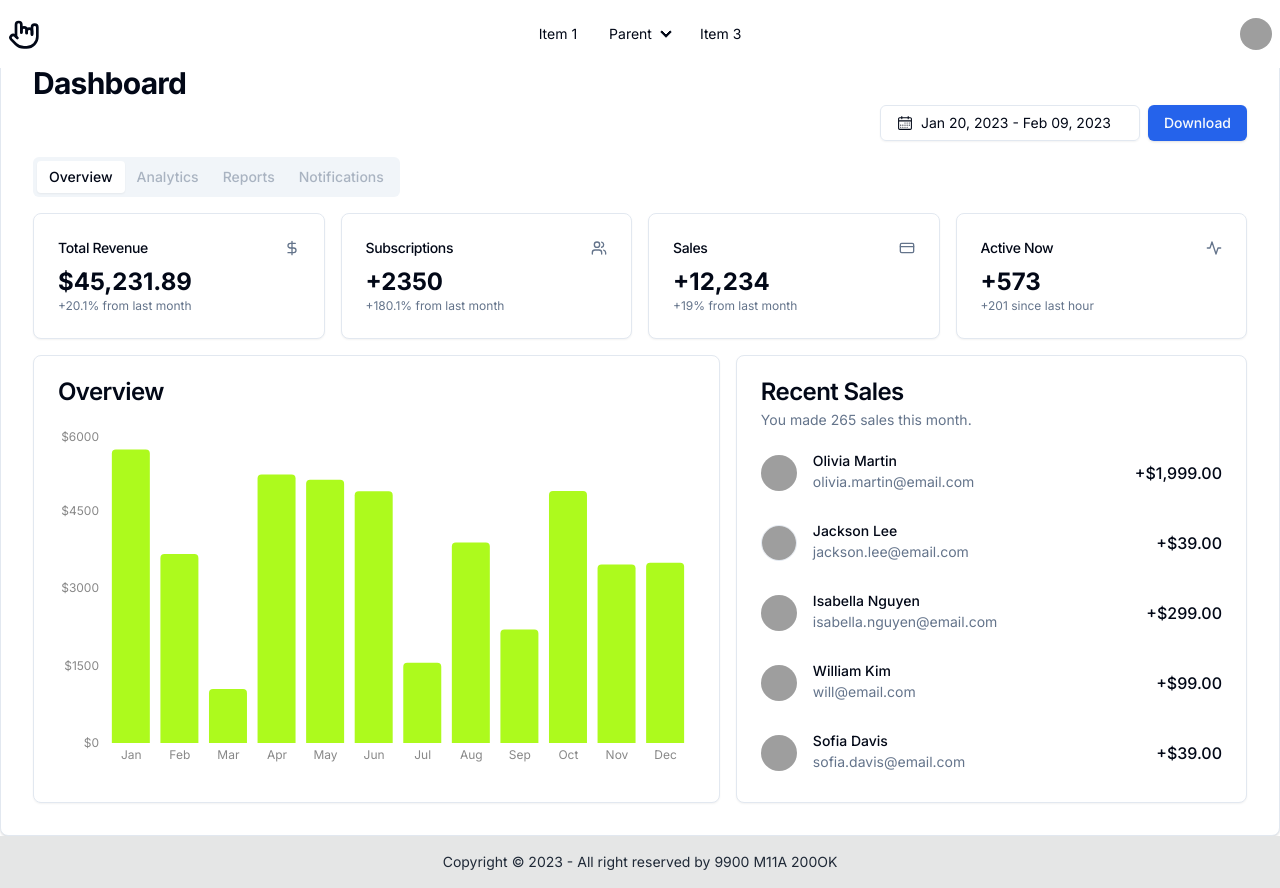
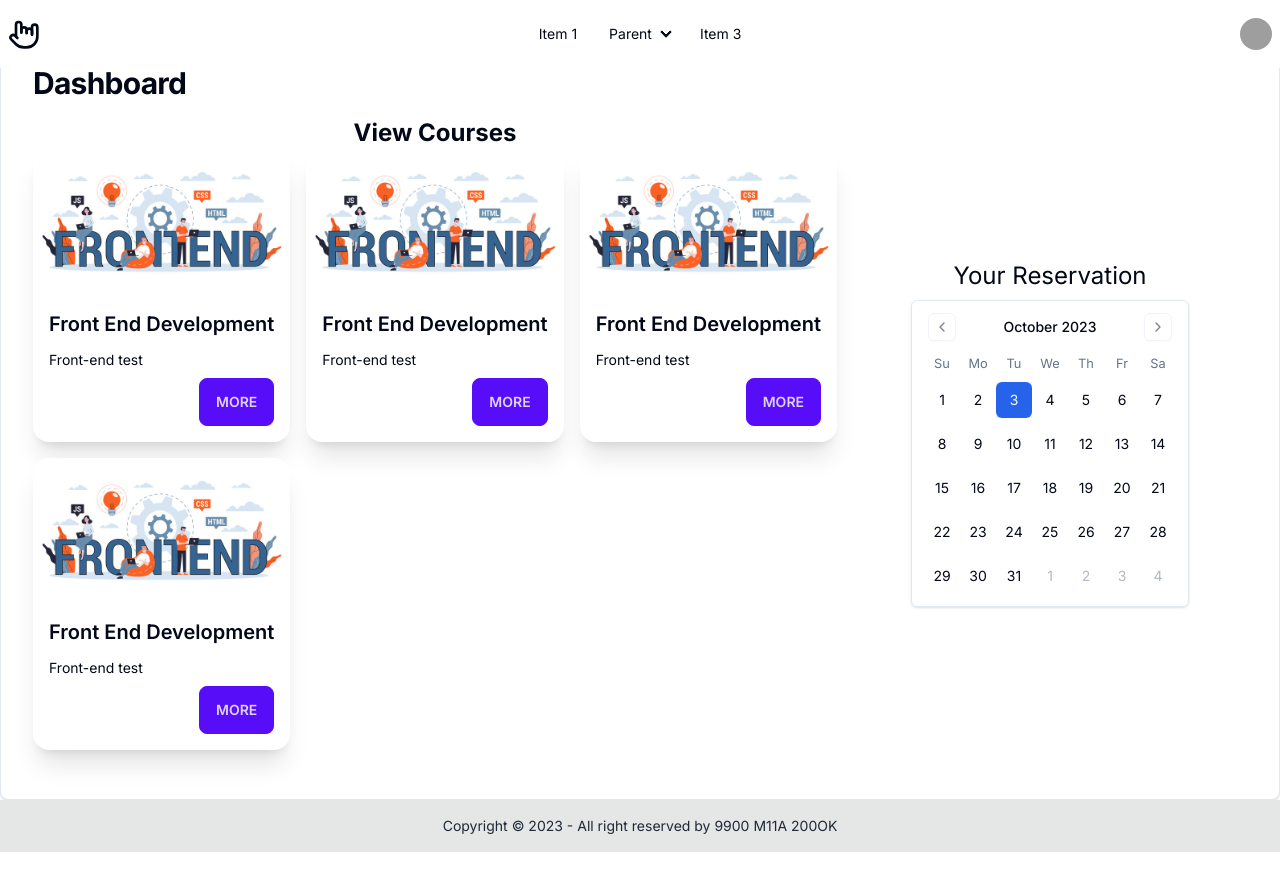
Before and after one commit to benjamin-jun-li/tutor-trackr, a Next.js app in the folder project_code/: page /student/dashboard in a window 1280 px wide. After the commit the page ends 852 px from the top, so only its background shows below. Built offline with nearby package versions, Linux system fonts and the light colour scheme; grey boxes are pictures that could not be loaded.

Commit message:
UOOI-43 student dashboard demo

```diff
--- a/project_code/app/admin/layout.tsx
+++ b/project_code/app/admin/layout.tsx
@@ -3,7 +3,7 @@ interface adminLayoutProps {
     children: ReactNode
 }
 const AdminLayout: FC<adminLayoutProps> = ({ children }) => {
-    return (<main className="overflow-hidden rounded-[0.5rem] border bg-background shadow">
+    return (<main className="min-h-screen overflow-hidden rounded-[0.5rem] border bg-background shadow">
         { children }
     </main>)
 }
--- a/project_code/app/student/dashboard/page.tsx
+++ b/project_code/app/student/dashboard/page.tsx
@@ -1,179 +1,81 @@
-import { Metadata } from "next"
+"use client"
 
-import { Button } from "@/components/ui/button"
-import {
-  Card,
-  CardContent,
-  CardDescription,
-  CardHeader,
-  CardTitle,
-} from "@/components/ui/card"
-import {
-  Tabs,
-  TabsContent,
-  TabsList,
-  TabsTrigger,
-} from "@/components/ui/tabs"
-import { CalendarDateRangePicker } from "@/components/dashboard/date-range-picker"
-import { Overview } from "@/components/dashboard/overview"
-import { RecentSales } from "@/components/dashboard/recent-sales"
-
-export const metadata: Metadata = {
-  title: "Dashboard",
-  description: "Example dashboard app built using the components.",
-}
+import * as React from "react"
+import Image from "next/image";
+import { Calendar } from "@/components/ui/calendar"
 
 export default function DashboardPage() {
+  const [date, setDate] = React.useState<Date | undefined>(new Date())
+
   return (
       <section>
         <div className="flex-1 space-y-4 p-8 pt-6">
-          <div className="flex items-center justify-between space-y-20">
+          <div className="flex items-center justify-between mt-10">
             <h2 className="text-3xl font-bold tracking-tight">Dashboard</h2>
-            <div className="flex items-center space-x-2">
-              <CalendarDateRangePicker />
-              <Button>Download</Button>
+          </div>
+          <div className="grid grid-cols-3 gap-4">
+            <div className="col-span-2 flex flex-col justify-center items-center">
+              <div>
+                <h2 className="font-bold text-2xl">View Courses</h2>
+              </div>
+              <div className="grid grid-cols-3 gap-4">
+                <div className="card card-compact bg-base-100 shadow-xl">
+                  <figure><Image src="/front-end.jpg" alt="FrontEnd" width={300} height={300} /></figure>
+                  <div className="card-body">
+                    <h2 className="card-title">Front End Development</h2>
+                    <p>Front-end test</p>
+                    <div className="card-actions justify-end">
+                      <button className="btn btn-primary">More</button>
+                    </div>
+                  </div>
+                </div>
+
+                <div className="card card-compact bg-base-100 shadow-xl">
+                  <figure><Image src="/front-end.jpg" alt="FrontEnd" width={300} height={300} /></figure>
+                  <div className="card-body">
+                    <h2 className="card-title">Front End Development</h2>
+                    <p>Front-end test</p>
+                    <div className="card-actions justify-end">
+                      <button className="btn btn-primary">More</button>
+                    </div>
+                  </div>
+                </div>
+
+                <div className="card card-compact bg-base-100 shadow-xl">
+                  <figure><Image src="/front-end.jpg" alt="FrontEnd" width={300} height={300} /></figure>
+                  <div className="card-body">
+                    <h2 className="card-title">Front End Development</h2>
+                    <p>Front-end test</p>
+                    <div className="card-actions justify-end">
+                      <button className="btn btn-primary">More</button>
+                    </div>
+                  </div>
+                </div>
+
+                <div className="card card-compact bg-base-100 shadow-xl">
+                  <figure><Image src="/front-end.jpg" alt="FrontEnd" width={300} height={300} /></figure>
+                  <div className="card-body">
+                    <h2 className="card-title">Front End Development</h2>
+                    <p>Front-end test</p>
+                    <div className="card-actions justify-end">
+                      <button className="btn btn-primary">More</button>
+                    </div>
+                  </div>
+                </div>
+              </div>
+
+            </div>
+
+            <div className="col-span-1 flex flex-col justify-center items-center space-y-2">
+              <h3 className="flex justify-center items-center text-2xl">Your Reservation</h3>
+              <Calendar
+                  mode="single"
+                  selected={date}
+                  onSelect={setDate}
+                  className="rounded-md border shadow"
+              />
             </div>
           </div>
-          <Tabs defaultValue="overview" className="space-y-4">
-            <TabsList>
-              <TabsTrigger value="overview">Overview</TabsTrigger>
-              <TabsTrigger value="analytics" disabled>
-                Analytics
-              </TabsTrigger>
-              <TabsTrigger value="reports" disabled>
-                Reports
-              </TabsTrigger>
-              <TabsTrigger value="notifications" disabled>
-                Notifications
-              </TabsTrigger>
-            </TabsList>
-            <TabsContent value="overview" className="space-y-4">
-              <div className="grid gap-4 md:grid-cols-2 lg:grid-cols-4">
-                <Card>
-                  <CardHeader className="flex flex-row items-center justify-between space-y-0 pb-2">
-                    <CardTitle className="text-sm font-medium">
-                      Total Revenue
-                    </CardTitle>
-                    <svg
-                        xmlns="http://www.w3.org/2000/svg"
-                        viewBox="0 0 24 24"
-                        fill="none"
-                        stroke="currentColor"
-                        strokeLinecap="round"
-                        strokeLinejoin="round"
-                        strokeWidth="2"
-                        className="h-4 w-4 text-muted-foreground"
-                    >
-                      <path d="M12 2v20M17 5H9.5a3.5 3.5 0 0 0 0 7h5a3.5 3.5 0 0 1 0 7H6" />
-                    </svg>
-                  </CardHeader>
-                  <CardContent>
-                    <div className="text-2xl font-bold">$45,231.89</div>
-                    <p className="text-xs text-muted-foreground">
-                      +20.1% from last month
-                    </p>
-                  </CardContent>
-                </Card>
-                <Card>
-                  <CardHeader className="flex flex-row items-center justify-between space-y-0 pb-2">
-                    <CardTitle className="text-sm font-medium">
-                      Subscriptions
-                    </CardTitle>
-                    <svg
-                        xmlns="http://www.w3.org/2000/svg"
-                        viewBox="0 0 24 24"
-                        fill="none"
-                        stroke="currentColor"
-                        strokeLinecap="round"
-                        strokeLinejoin="round"
-                        strokeWidth="2"
-                        className="h-4 w-4 text-muted-foreground"
-                    >
-                      <path d="M16 21v-2a4 4 0 0 0-4-4H6a4 4 0 0 0-4 4v2" />
-                      <circle cx="9" cy="7" r="4" />
-                      <path d="M22 21v-2a4 4 0 0 0-3-3.87M16 3.13a4 4 0 0 1 0 7.75" />
-                    </svg>
-                  </CardHeader>
-                  <CardContent>
-                    <div className="text-2xl font-bold">+2350</div>
-                    <p className="text-xs text-muted-foreground">
-                      +180.1% from last month
-                    </p>
-                  </CardContent>
-                </Card>
-                <Card>
-                  <CardHeader className="flex flex-row items-center justify-between space-y-0 pb-2">
-                    <CardTitle className="text-sm font-medium">Sales</CardTitle>
-                    <svg
-                        xmlns="http://www.w3.org/2000/svg"
-                        viewBox="0 0 24 24"
-                        fill="none"
-                        stroke="currentColor"
-                        strokeLinecap="round"
-                        strokeLinejoin="round"
-                        strokeWidth="2"
-                        className="h-4 w-4 text-muted-foreground"
-                    >
-                      <rect width="20" height="14" x="2" y="5" rx="2" />
-                      <path d="M2 10h20" />
-                    </svg>
-                  </CardHeader>
-                  <CardContent>
-                    <div className="text-2xl font-bold">+12,234</div>
-                    <p className="text-xs text-muted-foreground">
-                      +19% from last month
-                    </p>
-                  </CardContent>
-                </Card>
-                <Card>
-                  <CardHeader className="flex flex-row items-center justify-between space-y-0 pb-2">
-                    <CardTitle className="text-sm font-medium">
-                      Active Now
-                    </CardTitle>
-                    <svg
-                        xmlns="http://www.w3.org/2000/svg"
-                        viewBox="0 0 24 24"
-                        fill="none"
-                        stroke="currentColor"
-                        strokeLinecap="round"
-                        strokeLinejoin="round"
-                        strokeWidth="2"
-                        className="h-4 w-4 text-muted-foreground"
-                    >
-                      <path d="M22 12h-4l-3 9L9 3l-3 9H2" />
-                    </svg>
-                  </CardHeader>
-                  <CardContent>
-                    <div className="text-2xl font-bold">+573</div>
-                    <p className="text-xs text-muted-foreground">
-                      +201 since last hour
-                    </p>
-                  </CardContent>
-                </Card>
-              </div>
-              <div className="grid gap-4 md:grid-cols-2 lg:grid-cols-7">
-                <Card className="col-span-4">
-                  <CardHeader>
-                    <CardTitle>Overview</CardTitle>
-                  </CardHeader>
-                  <CardContent className="pl-2">
-                    <Overview />
-                  </CardContent>
-                </Card>
-                <Card className="col-span-3">
-                  <CardHeader>
-                    <CardTitle>Recent Sales</CardTitle>
-                    <CardDescription>
-                      You made 265 sales this month.
-                    </CardDescription>
-                  </CardHeader>
-                  <CardContent>
-                    <RecentSales />
-                  </CardContent>
-                </Card>
-              </div>
-            </TabsContent>
-          </Tabs>
         </div>
       </section>
   )
--- a/project_code/app/student/layout.tsx
+++ b/project_code/app/student/layout.tsx
@@ -3,7 +3,7 @@ interface studentLayoutProps {
     children: ReactNode
 }
 const StudentLayout: FC<studentLayoutProps> = ({ children }) => {
-    return (<main className="overflow-hidden rounded-[0.5rem] border bg-background shadow">
+    return (<main className="min-h-screen overflow-hidden rounded-[0.5rem] border bg-background shadow">
         { children }
     </main>)
 }
--- a/project_code/app/tutor/layout.tsx
+++ b/project_code/app/tutor/layout.tsx
@@ -3,7 +3,7 @@ interface tutorLayoutProps {
     children: ReactNode
 }
 const TutorLayout: FC<tutorLayoutProps> = ({ children }) => {
-    return (<main className="overflow-hidden rounded-[0.5rem] border bg-background shadow">
+    return (<main className="min-h-screen overflow-hidden rounded-[0.5rem] border bg-background shadow">
         { children }
     </main>)
 }
```
Also changed, not shown: project_code/public/front-end.jpg (added).
